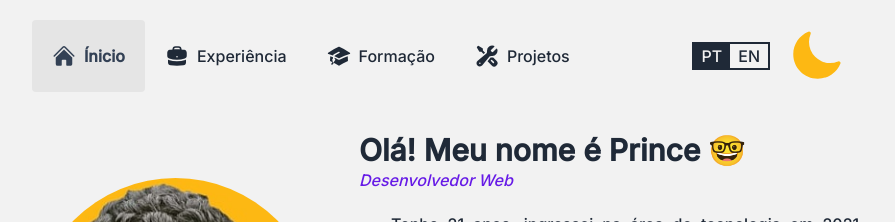
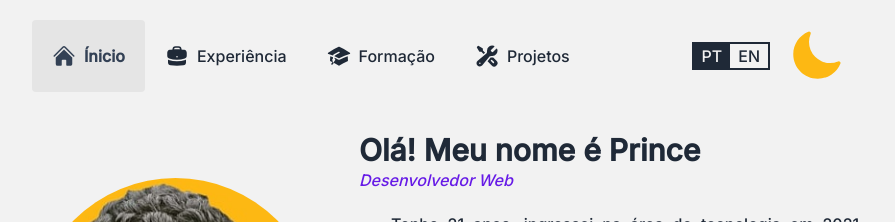
Before and after one commit to prince-neres/portfolio, a React (Vite) app: page / in a window 1280 px wide. Shown: the top 222 px of the page, without its empty margins (192-1087 px from the left). Built offline with nearby package versions, Linux system fonts and the light colour scheme.

Commit message:
Remove icon in title

```diff
--- a/index.html
+++ b/index.html
@@ -7,7 +7,7 @@
 		<link rel="icon" type="image/png" sizes="16x16" href="/favicon_io/favicon-16x16.png">
 		<link rel="manifest" href="/favicon_io/site.webmanifest">
     <meta name="viewport" content="width=device-width, initial-scale=1.0" />
-    <title>Prince Neres - Portfólio</title>
+    <title>Prince Neres | Portfólio</title>
   </head>
   <body class="bg-light-bg text-light-text dark:bg-dark-bg dark:text-dark-text text-base font-inter duration-500">
     <div id="root"></div>
--- a/src/components/ContainerEducation/CertificatesButton/index.jsx
+++ b/src/components/ContainerEducation/CertificatesButton/index.jsx
@@ -2,6 +2,7 @@ function CertificatesButton({ url, title }) {
   return (
     <a
       href={url}
+      target="_blank"
       className="relative inline-flex items-center justify-center p-4 px-6 py-3 overflow-hidden font-medium text-blue_ dark:text-yellow_ transition duration-300 ease-out border-2 border-blue_ dark:border-yellow_ rounded-full shadow-md group"
     >
       <span className="absolute inset-0 flex items-center w-full justify-center text-sun duration-300 -translate-x-full	 group-hover:translate-x-0 ease">
--- a/src/components/ContainerHome/TypingAnimation/index.jsx
+++ b/src/components/ContainerHome/TypingAnimation/index.jsx
@@ -11,9 +11,7 @@ function TypingAnimation({ text }) {
     }
   }, [text]);
 
-  return (
-    <h1 className="text-lg md:text-3xl font-bold">{currentText} &#129299;</h1>
-  );
+  return <h1 className="text-lg md:text-3xl font-bold">{currentText}</h1>;
 }
 
 export default TypingAnimation;
```
